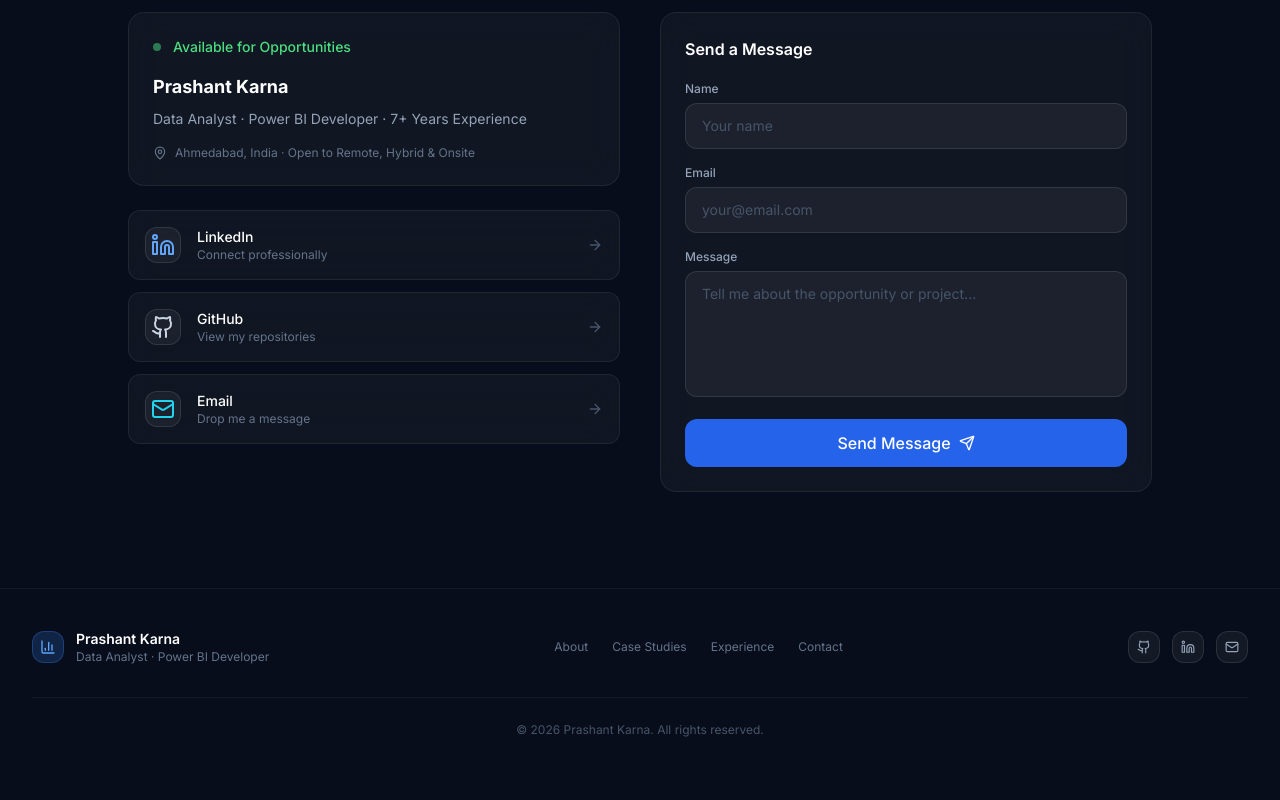
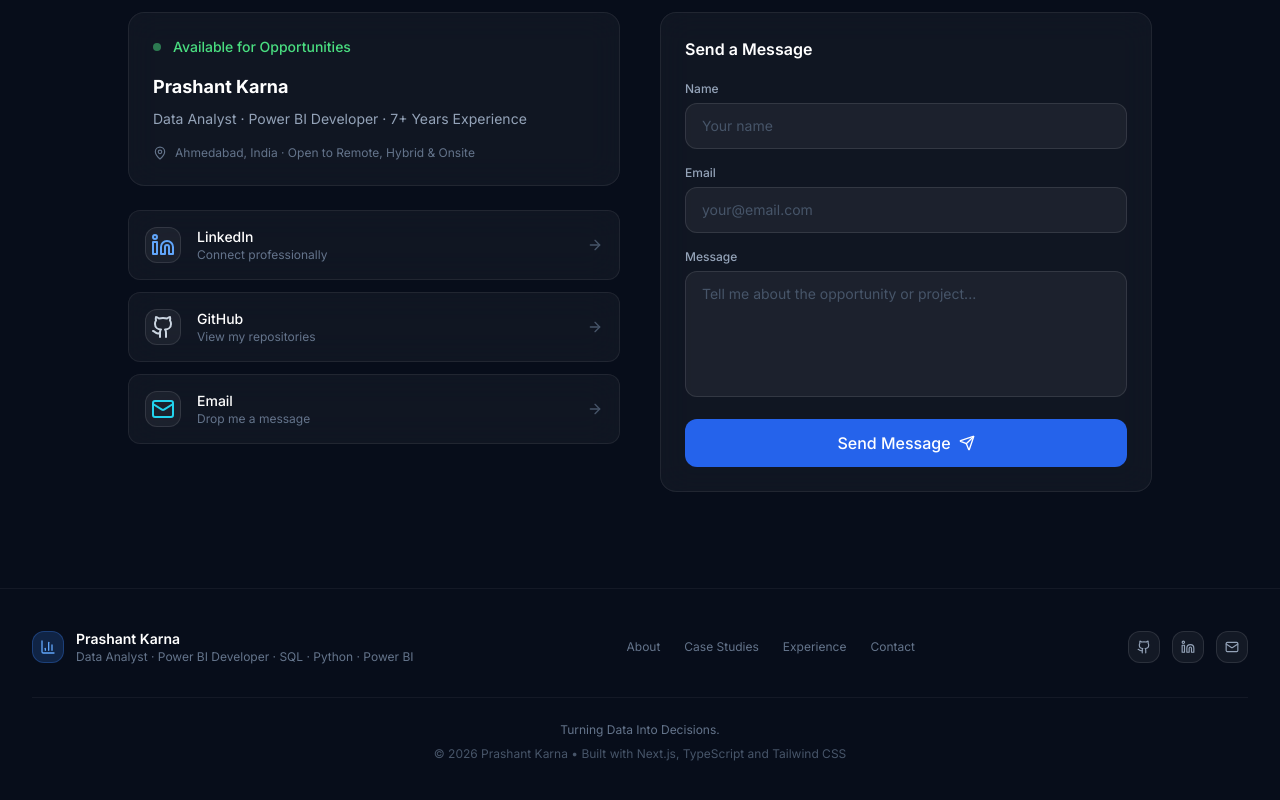
Before and after one commit to legitanna/Prashant-Portfolio, a Next.js app: page / in a window 1280 px wide. Shown: the part 8916-9716 px from the top of the page. Before the commit the page ends 9694 px from the top, so only its background shows below. Built offline with nearby package versions, Linux system fonts and the light colour scheme.

Commit message:
Improve footer section

```diff
--- a/components/Footer.tsx
+++ b/components/Footer.tsx
@@ -5,32 +5,37 @@ export default function Footer() {
     <footer className="border-t border-white/5 py-10 px-4 sm:px-6 lg:px-8">
       <div className="max-w-7xl mx-auto">
         <div className="flex flex-col md:flex-row items-center justify-between gap-6">
-          {/* Brand */}
           <div className="flex items-center gap-3">
             <div className="w-8 h-8 rounded-lg bg-blue-500/20 border border-blue-500/30 flex items-center justify-center">
               <BarChart3 className="w-4 h-4 text-blue-400" />
             </div>
             <div>
-              <div className="text-sm font-semibold text-white">Prashant Karna</div>
-              <div className="text-xs text-slate-500">Data Analyst · Power BI Developer</div>
+              <div className="text-sm font-semibold text-white">
+                Prashant Karna
+              </div>
+              <div className="text-xs text-slate-500">
+                Data Analyst · Power BI Developer · SQL · Python · Power BI
+              </div>
             </div>
           </div>
 
-          {/* Links */}
           <nav className="flex items-center gap-6 text-xs text-slate-500">
             {[
               { label: 'About', href: '#about' },
               { label: 'Case Studies', href: '#case-studies' },
               { label: 'Experience', href: '#experience' },
               { label: 'Contact', href: '#contact' },
-            ].map((l) => (
-              <a key={l.href} href={l.href} className="hover:text-white transition-colors">
-                {l.label}
+            ].map((link) => (
+              <a
+                key={link.href}
+                href={link.href}
+                className="hover:text-white transition-colors"
+              >
+                {link.label}
               </a>
             ))}
           </nav>
 
-          {/* Socials */}
           <div className="flex items-center gap-3">
             <a
               href="https://github.com/legitanna"
@@ -40,6 +45,7 @@ export default function Footer() {
             >
               <Github className="w-3.5 h-3.5" />
             </a>
+
             <a
               href="https://www.linkedin.com/in/prashantkarna/"
               target="_blank"
@@ -48,8 +54,9 @@ export default function Footer() {
             >
               <Linkedin className="w-3.5 h-3.5" />
             </a>
+
             <a
-              href="mailto:prashantkarna@email.com"
+              href="mailto:prashantkarna6@gmail.com"
               className="w-8 h-8 rounded-lg bg-white/5 border border-white/10 flex items-center justify-center text-slate-400 hover:text-cyan-400 hover:border-cyan-500/30 transition-all"
             >
               <Mail className="w-3.5 h-3.5" />
@@ -57,8 +64,15 @@ export default function Footer() {
           </div>
         </div>
 
-        <div className="mt-8 pt-6 border-t border-white/5 text-center text-xs text-slate-600">
-          &copy; {new Date().getFullYear()} Prashant Karna. All rights reserved.
+        <div className="mt-8 pt-6 border-t border-white/5 text-center space-y-2">
+          <p className="text-xs text-slate-500">
+            Turning Data Into Decisions.
+          </p>
+
+          <p className="text-xs text-slate-600">
+            © {new Date().getFullYear()} Prashant Karna • Built with Next.js,
+            TypeScript and Tailwind CSS
+          </p>
         </div>
       </div>
     </footer>
```
